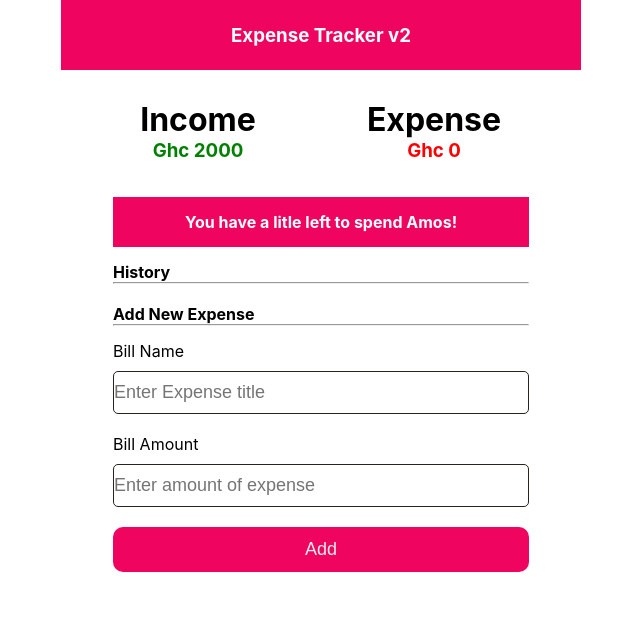
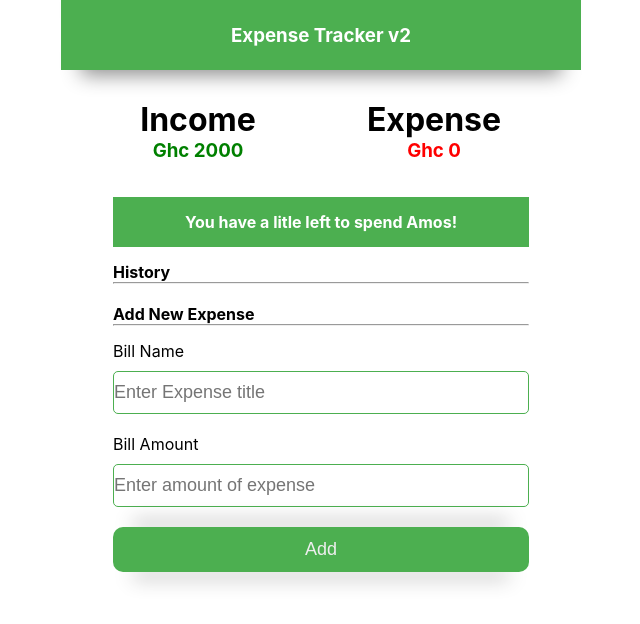
Before and after one commit to Aliko2020/expense-tracker, a React (Create React App) app: page / in a window 1280 px wide. Shown: the top 624 px of the page, without its empty margins (319-959 px from the left). Built offline with nearby package versions, Linux system fonts and the light colour scheme.

Commit message:
Ui change

```diff
--- a/src/App.css
+++ b/src/App.css
@@ -19,8 +19,9 @@ header{
   width: 100%;
   height:70px;
   color: white;
-  background: #ef0460;
+  background: #4CAF50;
   margin-bottom:20px;
+  box-shadow: 0px -25px 20px -20px rgba(0, 0, 0, 0.45), 0px 25px 20px -20px rgba(0, 0, 0, 0.45);
 }
 
 .expense-container {
@@ -89,22 +90,26 @@ input{
   margin: 10px 0;
   font-size: 18px;
   border-radius: 5px ;
-  border: 1px solid #28231D;
+  border: 1px solid #4CAF50;;
 }
 .add-btn{
   padding: 12px;
-  background: #ef0460;
+  background: #4CAF50;;
   color: #eeeeee;
   font-size: 18px;
   border: none;
   border-radius: 10px ;
   margin-top: 10px;
+  box-shadow: 0px -25px 20px -20px rgba(0, 0, 0, 0.45), 0px 25px 20px -20px rgba(0, 0, 0, 0.45);
+}
+.add-btn:hover{
+  background: green;
 }
 .alert {
   text-align: center;
   width: 80%;
   padding: 15px;
-  background-color: #ef0460; /* Red */
+  background-color: #4CAF50;; /* Red */
   color: white;
   margin-bottom: 15px;
 }
--- a/src/components/AddNewExpense.js
+++ b/src/components/AddNewExpense.js
@@ -18,17 +18,30 @@ export const AddNewExpense = ({expenseData, updateExpenseData,addTransaction}) =
 
   const handleSubmit = (e) => {
     e.preventDefault();
+
+    // Check if billTitle is empty
+    if (formData.billTitle.trim() === "") {
+      console.log("Bill Title cannot be empty");
+      return;
+    }
+
+    // Check if billAmount is empty or not a valid number
+    const parsedAmount = parseInt(formData.billAmount, 10);
+    if (isNaN(parsedAmount) || parsedAmount <= 0) {
+      alert("Bill Amount must be a valid number greater than 0");
+      return;
+    }
+
     // Update expenseData in the App component
     updateExpenseData({
       ...expenseData,
-      expense: expenseData.expense + parseInt(formData.billAmount, 10) || 0
-      // Assuming billAmount is a string, convert it to an integer before adding to the expense
+      expense: expenseData.expense + parsedAmount
     });
 
     // Add the new transaction to the transactions state
     addTransaction({
       description: formData.billTitle,
-      amount: parseInt(formData.billAmount, 10)
+      amount: parsedAmount
     });
 
     // Clear the form data after submission
@@ -37,6 +50,8 @@ export const AddNewExpense = ({expenseData, updateExpenseData,addTransaction}) =
       billAmount: ""
     });
   };
+
+
 
   return (
     <div className='add-new-container'>
```
